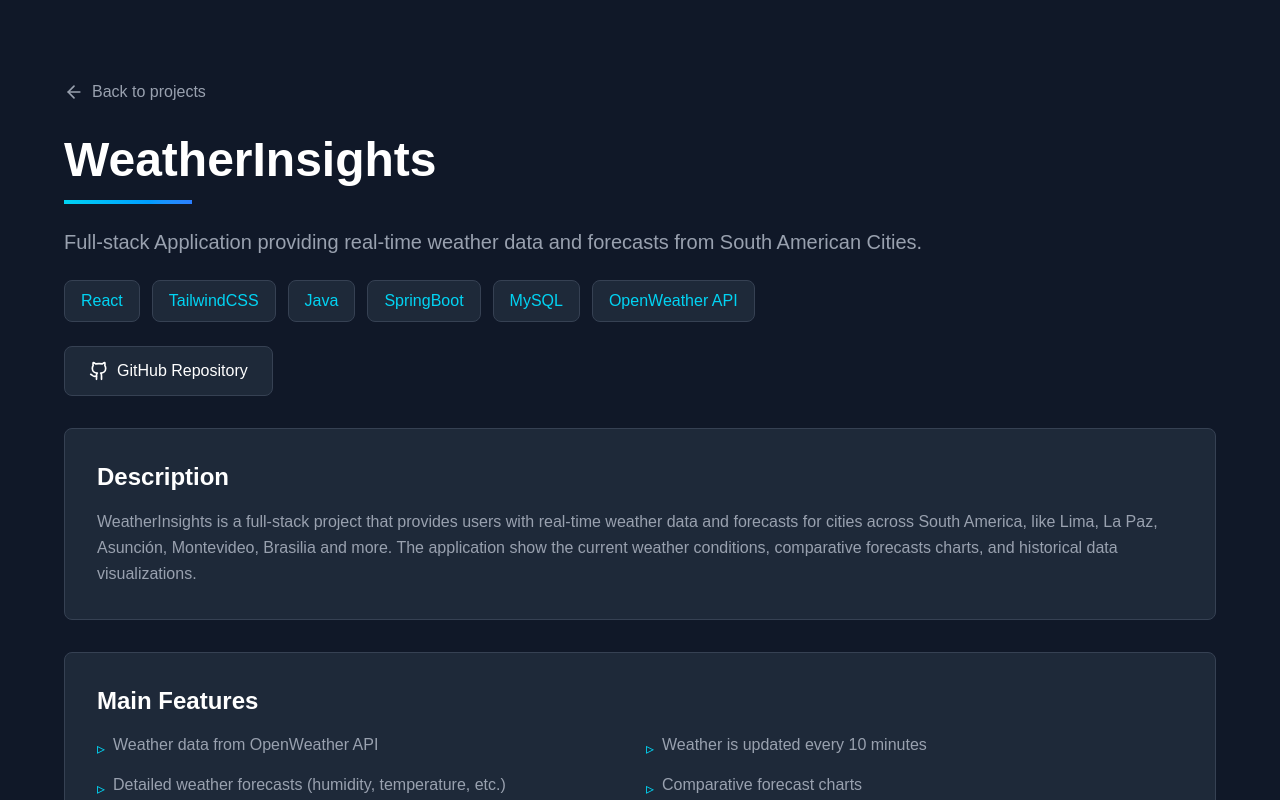
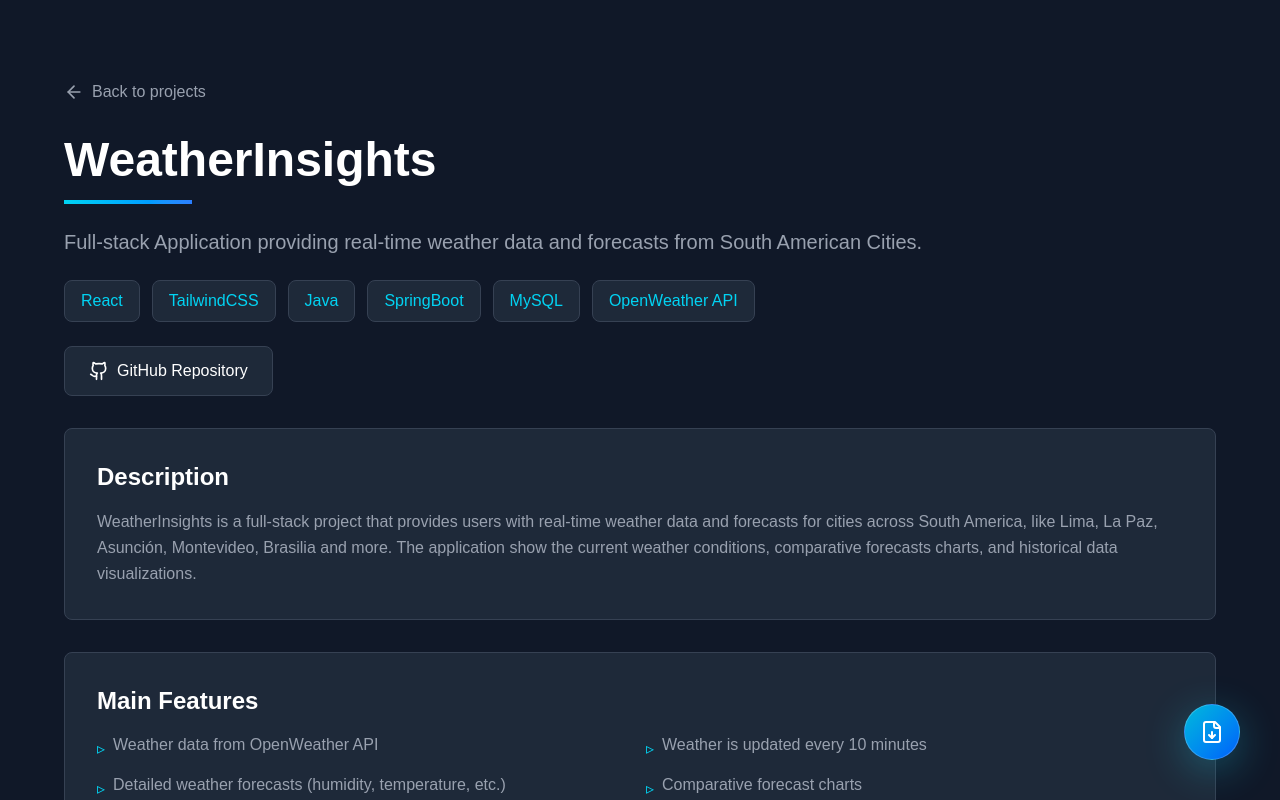
Before and after one commit to KevCast1604/portfolio, a React (Vite) app: page /projects/1 in a window 1280 px wide. Shown: the top 800 px of the page. Built offline with nearby package versions, Linux system fonts and the light colour scheme; a web font is replaced by a local one.

Commit message:
fix: cv button

```diff
--- a/src/components/layout/CVButton.jsx
+++ b/src/components/layout/CVButton.jsx
@@ -1,32 +1,34 @@
 import React from 'react';
-import { Download } from 'lucide-react';
+import { FileDown } from 'lucide-react';
 
 const CVButton = () => {
   return (
+    <div className="fixed bottom-6 right-6 z-[9999] sm:bottom-10 sm:right-10 leading-none">
       <a
-      href="/public/cv_en.pdf"
+        href="/CV_EN.pdf"
         target="_blank"
         rel="noopener noreferrer"
-      className="!fixed right-4 bottom-4 z-40 group
-        md:px-6 md:py-3 md:bg-gray-900 md:rounded-md md:border md:border-gray-700
-        md:hover:border-cyan-400 md:transition-all md:duration-300
-        md:shadow-none shadow-lg
-        "
-      aria-label="Download CV"
+        className="group relative flex items-center justify-center w-14 h-14 bg-gradient-to-br from-cyan-500 to-blue-600 text-white rounded-full shadow-[0_10px_40px_rgba(34,211,238,0.3)] border border-white/20 overflow-hidden transition-all duration-500 ease-[cubic-bezier(0.23,1,0.32,1)] hover:w-48 active:scale-95 translate-z-0"
       >
-      {/* Versión Desktop - Botón completo */}
-      <div className="hidden md:flex items-center gap-2">
-        <Download size={18} className="text-cyan-400" />
-        <span className="font-medium text-cyan-400">Download CV</span>
+        {/* Glow Effect */}
+        <div className="absolute inset-0 bg-gradient-to-r from-cyan-400/30 to-blue-400/30 opacity-0 group-hover:opacity-100 transition-opacity duration-500" />
+
+        <div className="flex items-center justify-center w-full px-5 relative z-10">
+          <FileDown
+            className="min-w-[24px] transition-transform duration-500 group-hover:rotate-12"
+            size={24}
+          />
+          <div className="overflow-hidden flex items-center">
+            <span className="whitespace-nowrap ml-0 opacity-0 w-0 group-hover:ml-3 group-hover:opacity-100 group-hover:w-auto transition-all duration-500 font-bold tracking-wider uppercase text-[10px]">
+              Download CV
+            </span>
+          </div>
         </div>
 
-      {/* Versión Mobile - Solo icono flotante */}
-      <div className="md:hidden w-14 h-14 bg-gradient-to-r from-cyan-500 to-blue-600
-        rounded-full flex items-center justify-center shadow-lg shadow-cyan-500/50
-        hover:scale-110 active:scale-95 transition-transform duration-300">
-        <Download size={24} className="text-white" />
+        {/* Shine Animation */}
+        <div className="absolute top-0 -inset-full h-full w-1/2 z-5 block transform -skew-x-12 bg-gradient-to-r from-transparent to-white/20 opacity-40 group-hover:animate-shine" />
+      </a>
     </div>
-    </a>
   );
 };
 
--- a/src/index.css
+++ b/src/index.css
@@ -5,3 +5,12 @@
   font-family: 'Zalando Sans', sans-serif;
   overflow-x: hidden;
 }
+
+@theme {
+  --animate-shine: shine 1.5s ease-in-out infinite;
+
+  @keyframes shine {
+    0% { left: -100%; }
+    100% { left: 100%; }
+  }
+}
--- a/src/utils/AppRouter.jsx
+++ b/src/utils/AppRouter.jsx
@@ -10,6 +10,7 @@
 import HomePage from "./HomePage";
 import ProjectDetails from "../components/sections/ProjectDetails";
 import LoadingScreen from "../components/ui/LoadingScreen";
+import CVButton from "../components/layout/CVButton";
 
 const MIN_LOADING_TIME = 1200;
 
@@ -57,6 +58,7 @@
           </Routes>
         </div>
       )}
+      {!loading && <CVButton />}
     </>
   );
 };
--- a/src/utils/HomePage.jsx
+++ b/src/utils/HomePage.jsx
@@ -6,7 +6,6 @@
 import Projects from "../components/sections/Projects";
 import Contact from "../components/sections/Contact";
 import Footer from "../components/layout/Footer";
-import CVButton from "../components/layout/CVButton.jsx";
 import Experience from "../components/sections/Experience.jsx";
 
 const HomePage = ({ onViewProject }) => (
@@ -19,7 +18,6 @@
     <Projects onViewProject={onViewProject} />
     <Contact />
     <Footer />
-    <CVButton />
   </>
 );
 
```
Lines whose indentation alone changed are shown as unchanged.
